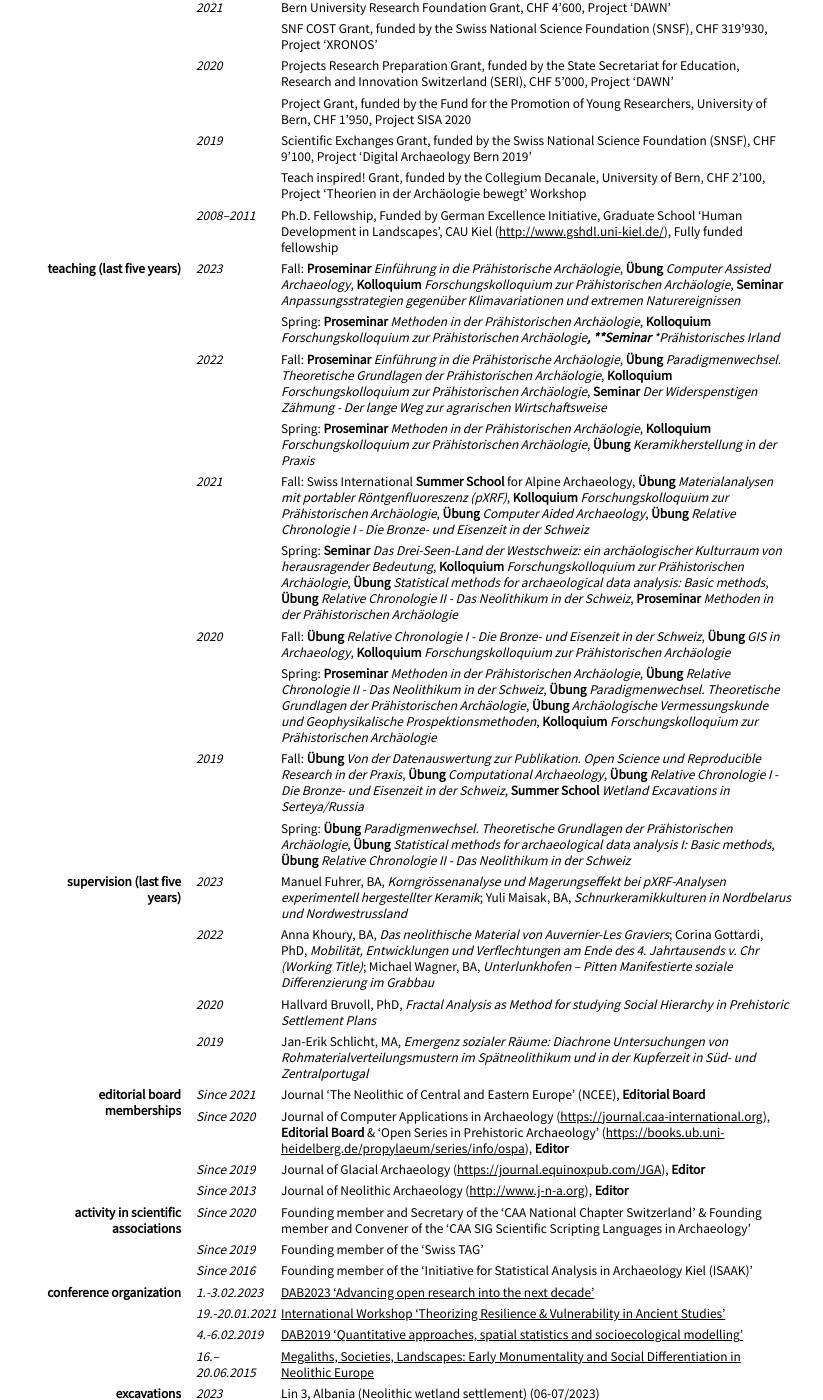
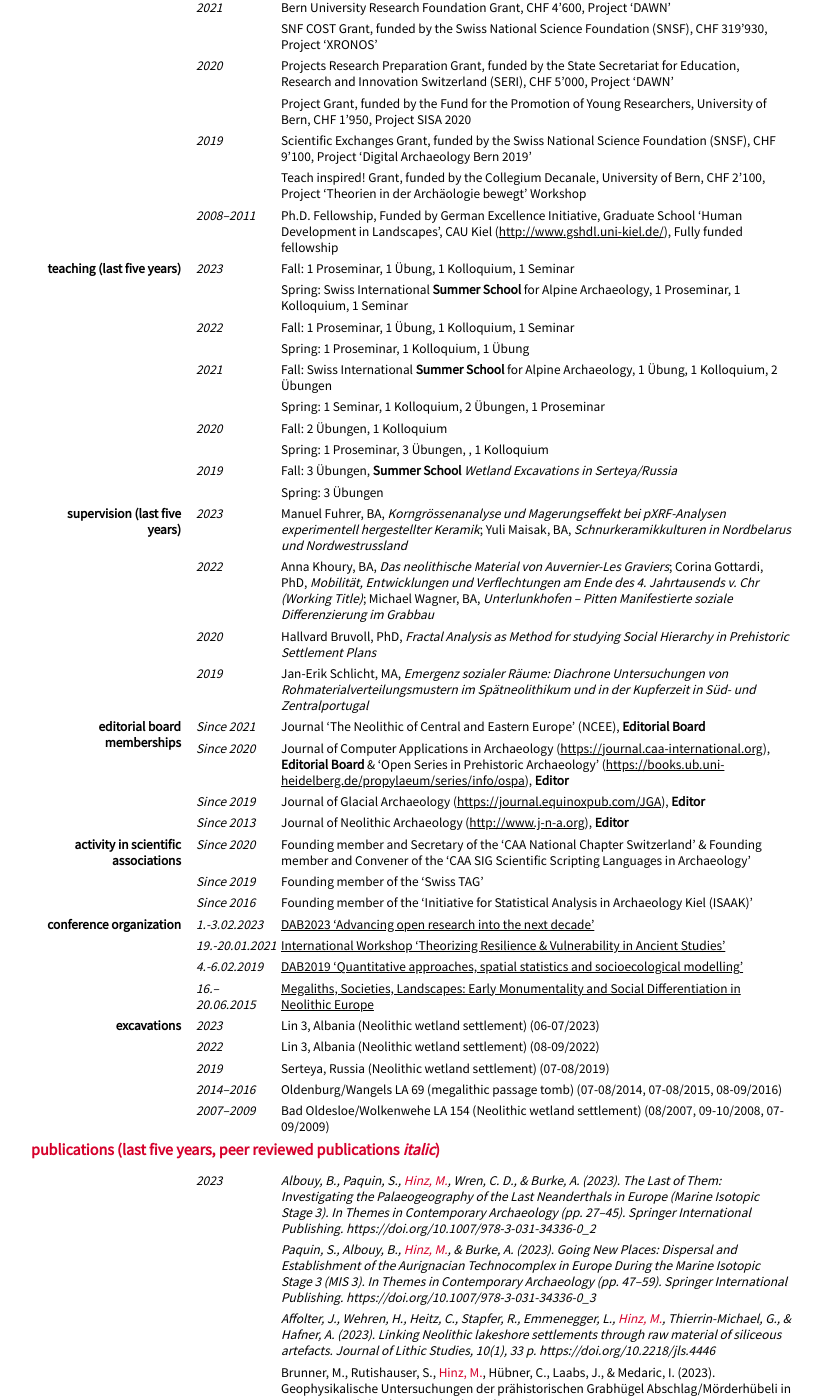
Before and after one commit to MartinHinz/cv, a Jekyll site: the page built from cv_english.md, in a window 1280 px wide and 1400 px high, scrolled down 853 px. Shown: the whole window, without its empty margins (209-1032 px from the left). Built offline with Jekyll 4.4.1, drawn with Linux system fonts in a browser that asks for light colours; nearby versions of some CDN libraries; our own code applies the rules of GitHub Pages for plain Markdown files.

Commit message:
Update cv_english.md

```diff
--- a/cv_english.md
+++ b/cv_english.md
@@ -125,24 +125,24 @@ Since 2020
 ### teaching (last five years)
 
 2023
-: - Fall: **Proseminar** *Einführung in die Prähistorische Archäologie*, **Übung** *Computer Assisted Archaeology*, **Kolloquium** *Forschungskolloquium zur Prähistorischen Archäologie*, **Seminar** *Anpassungsstrategien gegenüber Klimavariationen und extremen Naturereignissen*
-  - Spring: **Proseminar** *Methoden in der Prähistorischen Archäologie*, **Kolloquium** *Forschungskolloquium zur Prähistorischen Archäologie**, **Seminar** *Prähistorisches Irland*
+: - Fall: 1 Proseminar, 1 Übung, 1 Kolloquium, 1 Seminar
+  - Spring: Swiss International **Summer School** for Alpine Archaeology, 1 Proseminar, 1 Kolloquium, 1 Seminar
 
 2022
-: - Fall: **Proseminar** *Einführung in die Prähistorische Archäologie*, **Übung** *Paradigmenwechsel. Theoretische Grundlagen der Prähistorischen Archäologie*, **Kolloquium** *Forschungskolloquium zur Prähistorischen Archäologie*, **Seminar** *Der Widerspenstigen Zähmung - Der lange Weg zur agrarischen Wirtschaftsweise*
-  - Spring: **Proseminar** *Methoden in der Prähistorischen Archäologie*, **Kolloquium** *Forschungskolloquium zur Prähistorischen Archäologie*, **Übung** *Keramikherstellung in der Praxis*
+: - Fall: 1 Proseminar, 1 Übung, 1 Kolloquium, 1 Seminar
+  - Spring: 1 Proseminar, 1 Kolloquium, 1 Übung
 
 2021
-: - Fall: Swiss International **Summer School** for Alpine Archaeology, **Übung** *Materialanalysen mit portabler Röntgenfluoreszenz (pXRF)*, **Kolloquium** *Forschungskolloquium zur Prähistorischen Archäologie*, **Übung** *Computer Aided Archaeology*, **Übung** *Relative Chronologie I - Die Bronze- und Eisenzeit in der Schweiz*
-  - Spring: **Seminar** *Das Drei-Seen-Land der Westschweiz: ein archäologischer Kulturraum von herausragender Bedeutung*, **Kolloquium** *Forschungskolloquium zur Prähistorischen Archäologie*, **Übung** *Statistical methods for archaeological data analysis: Basic methods*, **Übung** *Relative Chronologie II - Das Neolithikum in der Schweiz*, **Proseminar** *Methoden in der Prähistorischen Archäologie*
+: - Fall: Swiss International **Summer School** for Alpine Archaeology, 1 Übung, 1 Kolloquium, 2 Übungen
+  - Spring: 1 Seminar, 1 Kolloquium, 2 Übungen, 1 Proseminar
 
 2020
-: - Fall: **Übung** *Relative Chronologie I - Die Bronze- und Eisenzeit in der Schweiz*, **Übung** *GIS in Archaeology*, **Kolloquium** *Forschungskolloquium zur Prähistorischen Archäologie*
-  - Spring: **Proseminar** *Methoden in der Prähistorischen Archäologie*, **Übung** *Relative Chronologie II - Das Neolithikum in der Schweiz*, **Übung** *Paradigmenwechsel. Theoretische Grundlagen der Prähistorischen Archäologie*, **Übung** *Archäologische Vermessungskunde und Geophysikalische Prospektionsmethoden*, **Kolloquium** *Forschungskolloquium zur Prähistorischen Archäologie*
+: - Fall: 2 Übungen, 1 Kolloquium
+  - Spring: 1 Proseminar, 3 Übungen, , 1 Kolloquium
 
 2019
-: - Fall: **Übung** *Von der Datenauswertung zur Publikation. Open Science und Reproducible Research in der Praxis*, **Übung** *Computational Archaeology*, **Übung** *Relative Chronologie I - Die Bronze- und Eisenzeit in der Schweiz*, **Summer School** *Wetland Excavations in Serteya/Russia*
-  - Spring: **Übung** *Paradigmenwechsel. Theoretische Grundlagen der Prähistorischen Archäologie*, **Übung** *Statistical methods for archaeological data analysis I: Basic methods*, **Übung** *Relative Chronologie II - Das Neolithikum in der Schweiz*
+: - Fall: 3 Übungen, **Summer School** *Wetland Excavations in Serteya/Russia*
+  - Spring: 3 Übungen
 
 ### supervision (last five years)
 
```
